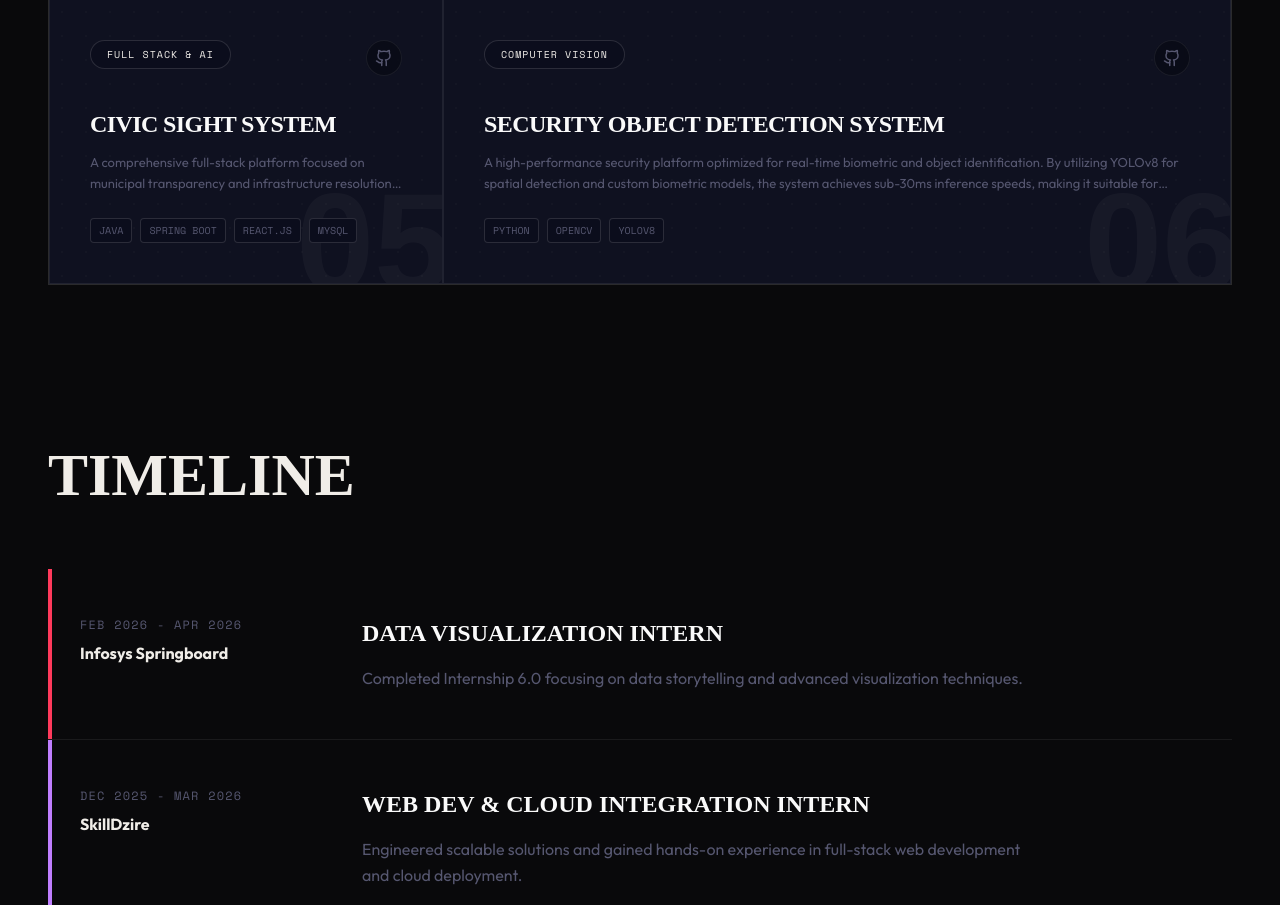
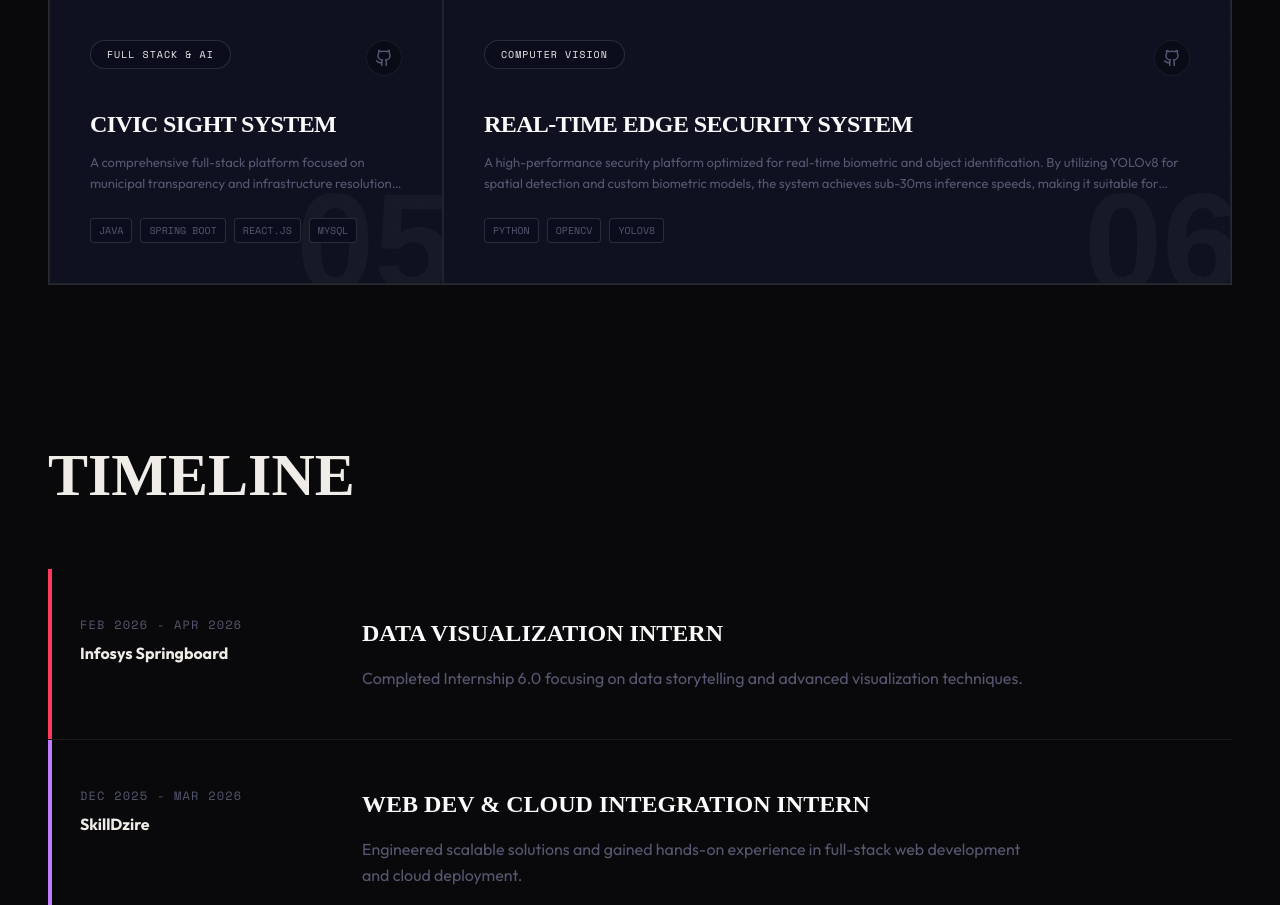
Before and after one commit to UmaMaheswar2005/my-portfolio, a Next.js app: page / in a window 1280 px wide. Shown: the part 2439-3344 px from the top of the page. Built offline with nearby package versions, Linux system fonts and the light colour scheme; a web font is replaced by a local one.

Commit message:
renamed project

```diff
--- a/src/data/portfolio.ts
+++ b/src/data/portfolio.ts
@@ -88,7 +88,7 @@ export const PROJECTS = [
     }
   },
   {
-    title: "Security Object Detection System",
+    title: "Real-time Edge Security System",
     date: "Aug 2025 - Nov 2025",
     category: "Computer Vision",
     tech: ["Python", "OpenCV", "YOLOv8"],
```
